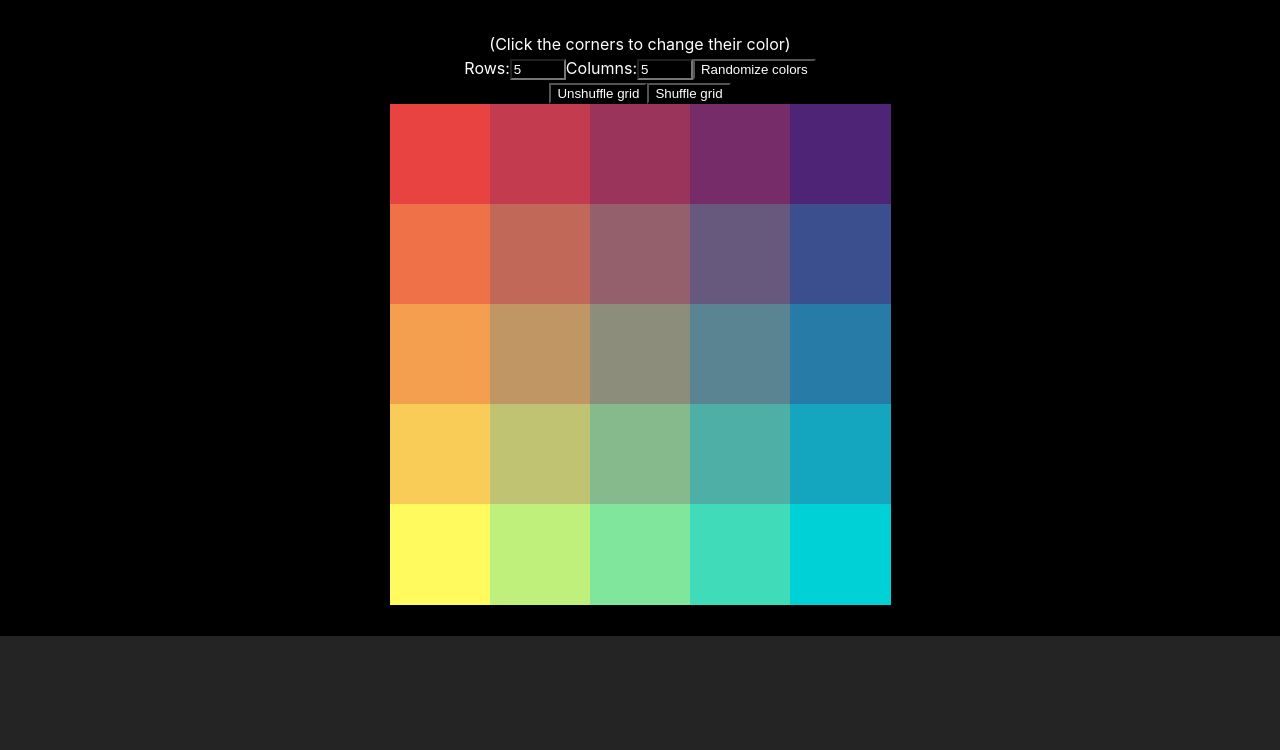
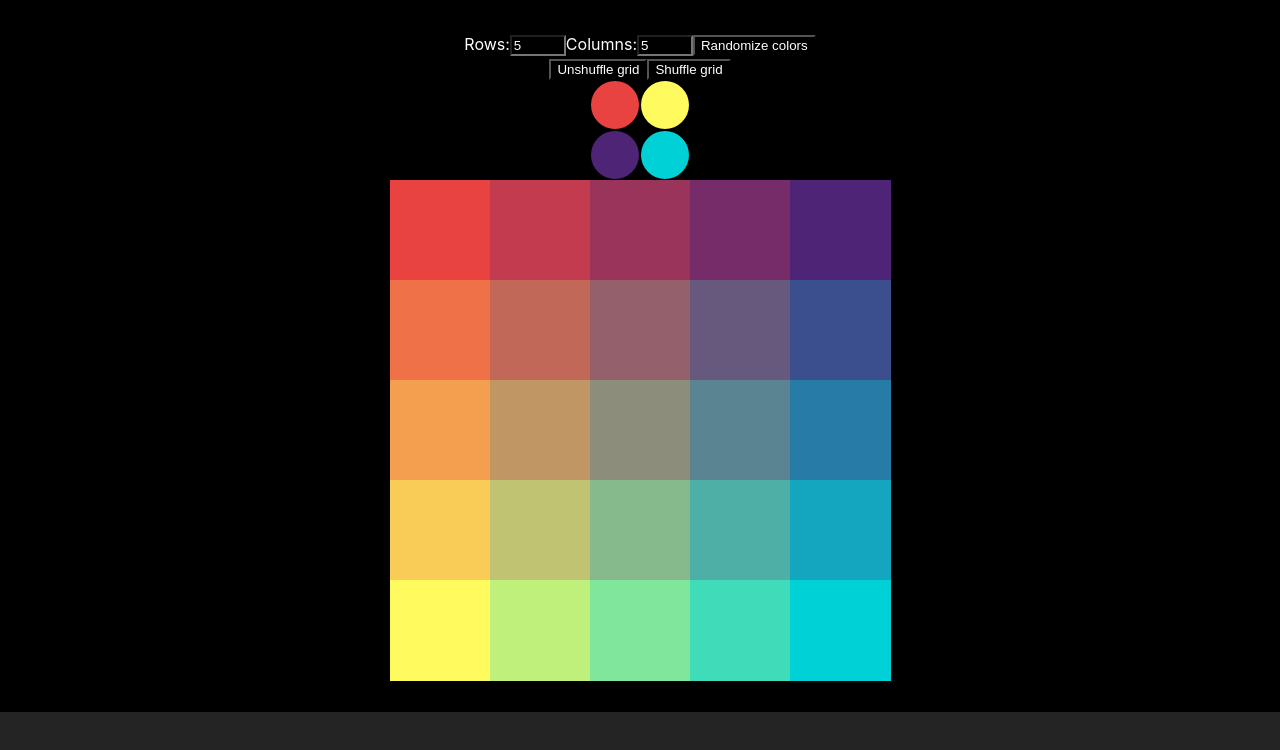
Before and after one commit to phoenixeliot/color-toy, a React (Vite) app: page / in a window 1280 px wide. Shown: the top 750 px of the page. Built offline with nearby package versions, Linux system fonts and the light colour scheme.

Commit message:
Add explicit color pickers

```diff
--- a/src/App.tsx
+++ b/src/App.tsx
@@ -27,7 +27,6 @@ function App() {
 
   return (
     <>
-      <div>(Click the corners to change their color)</div>
       <label>
         Rows:
         <input
--- /dev/null
+++ b/src/components/SquareBoard.css
@@ -0,0 +1,23 @@
+.color-input {
+  width: 50px;
+  height: 50px;
+  padding: 0;
+  margin: 0;
+  -webkit-appearance: none;
+  -moz-appearance: none;
+  appearance: none;
+  display: block;
+}
+
+.color-input::-webkit-color-swatch-wrapper {
+  padding: 0;
+  margin: 0;
+}
+.color-input::-webkit-color-swatch {
+  border-radius: 10000px;
+  border: none;
+}
+.color-input::-moz-color-swatch {
+  border-radius: 10000px;
+  border: none;
+}
--- a/src/components/SquareBoard.tsx
+++ b/src/components/SquareBoard.tsx
@@ -1,6 +1,7 @@
 import { transpose, zip } from "ramda";
 import { useState, type CSSProperties } from "react";
 import { rgbToHex, type Position, type RgbColor } from "../utils/color";
+import "./SquareBoard.css";
 
 type Props = {
   numRows: number;
@@ -67,6 +68,25 @@ export default function SquareBoard({
       <button onClick={() => setPositions(shuffleGrid(positions, numCols))}>
         Shuffle grid
       </button>
+      <div style={{ display: "flex", justifyContent: "center" }}>
+        {[0, numRows - 1].map((r) => (
+          <div>
+            {[0, numCols - 1].map((c) => {
+              const color = solvedGridColors[r][c];
+              return (
+                <input
+                  className="color-input"
+                  value={rgbToHex(color)}
+                  type="color"
+                  onChange={(e) =>
+                    onChangeReferenceColor({ x: c, y: r }, e.target.value)
+                  }
+                />
+              );
+            })}
+          </div>
+        ))}
+      </div>
       <div
         style={{
           display: "flex",
```
